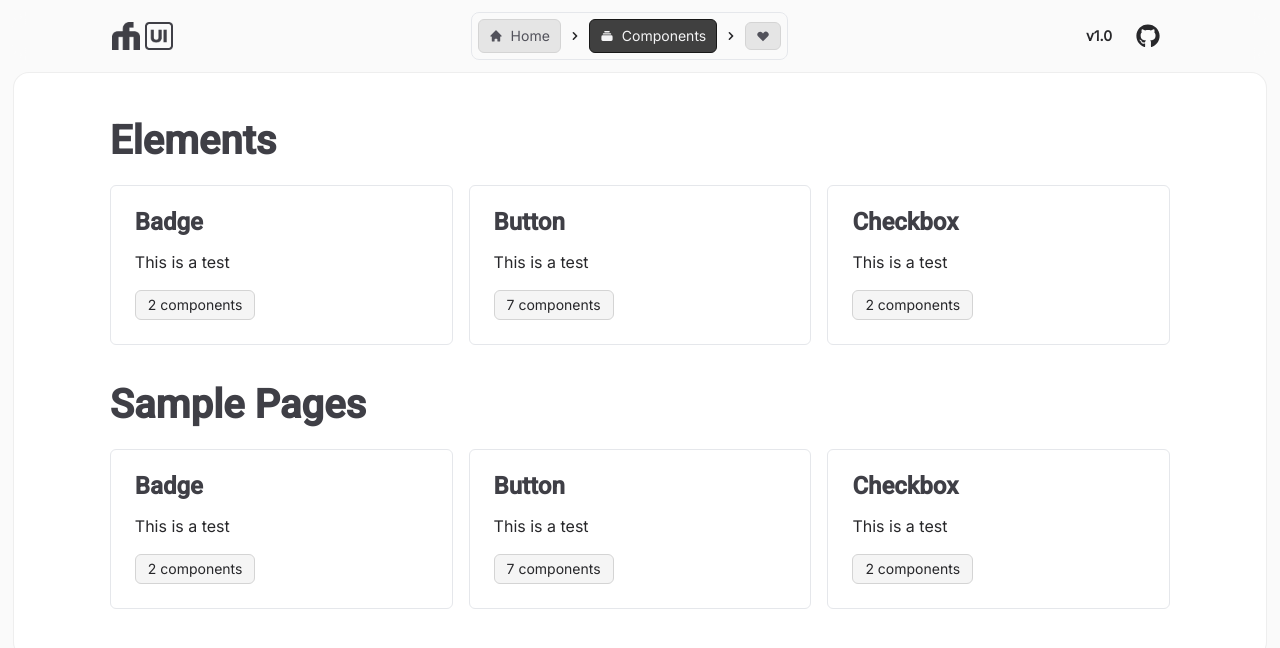
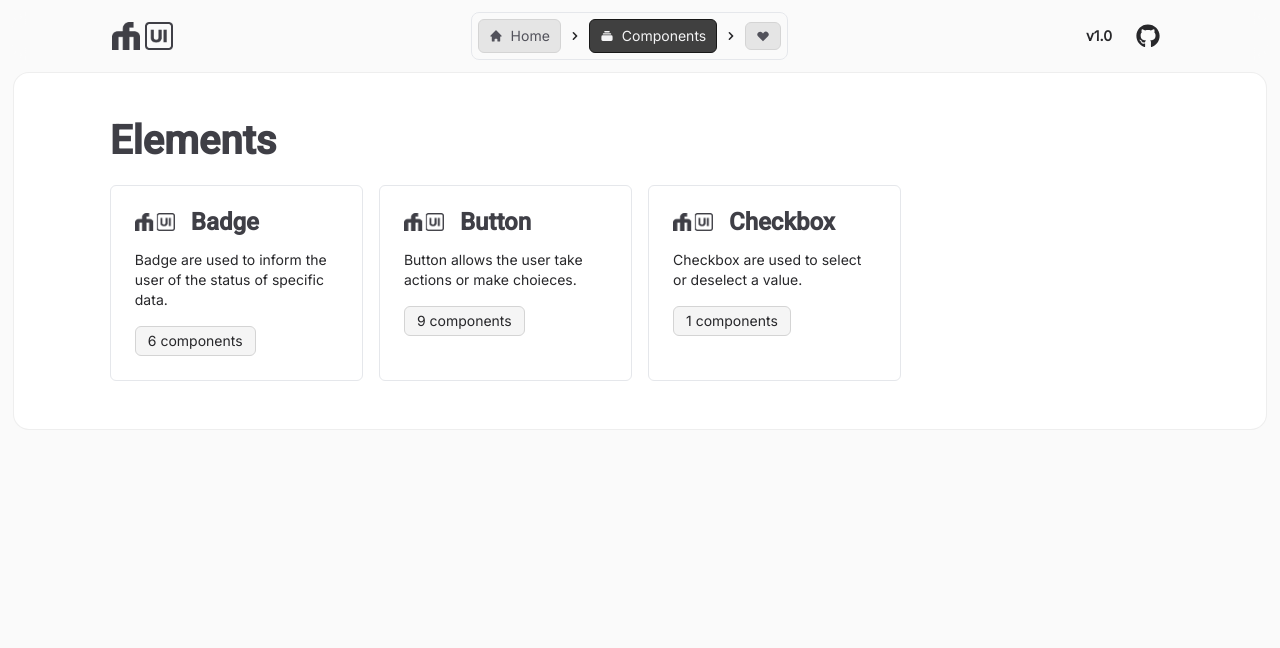
Before and after one commit to fwedwicc/fmUI, a React (Vite) app: page /components in a window 1280 px wide. Shown: the top 648 px of the page. Built offline with nearby package versions, Linux system fonts and the light colour scheme.

Commit message:
Updated the cards in components page to be dynamically

```diff
--- a/src/components/Card.jsx
+++ b/src/components/Card.jsx
@@ -1,12 +1,16 @@
 import React from 'react';
 import { Link } from 'react-router-dom';
+import { fmUILogo } from '../assets';
 
 const Card = ({ link, title, desc, numOfComps }) => {
   return (
     <Link to={link}>
-      <div className='border w-full p-6 rounded-md space-y-4 hover:shadow-lg transition duration-300 ease-in-out'>
-        <h1 className='text-[1.5rem] leading-none font-semibold'>{title}</h1>
-        <p>{desc}</p>
+      <div className='border w-full h-full p-6 rounded-md space-y-4 hover:shadow-lg transition duration-300 ease-in-out'>
+        <div className='flex items-center gap-4'>
+          <img src={fmUILogo} alt="fmUI Logo" className='w-10 h-auto' />
+          <h1 className='text-[1.5rem] leading-none font-semibold'>{title}</h1>
+        </div>
+        <p className='text-sm'>{desc}</p>
         <span className="inline-flex items-center rounded-md px-3 py-1 border border-neutral-300 bg-neutral-100 text-sm text-zinc-800">{`${numOfComps} components`}</span>
       </div>
     </Link>
--- a/src/constants/index.js
+++ b/src/constants/index.js
@@ -21,6 +21,8 @@ import {
 
 export const componentData = {
   badge: {
+    cardTitle: "Badge",
+    cardDescription: "Badge are used to inform the user of the status of specific data.",
     title: 'Badge Components',
     description: 'Utilize these fmUI badge components to effectively highlight and categorize information within your interface, providing visual cues and distinctions that enhance the clarity and organization of content.',
     tabs: [
@@ -33,6 +35,8 @@ export const componentData = {
     ]
   },
   button: {
+    cardTitle: "Button",
+    cardDescription: "Button allows the user take actions or make choieces.",
     title: 'Button Components',
     description: 'Utilize these fmUI button components to clearly present the various actions users can take within your interface, enhancing navigation and interaction by providing intuitive, visually distinct options for different functionalities.',
     tabs: [
@@ -48,6 +52,8 @@ export const componentData = {
     ]
   },
   checkbox: {
+    cardTitle: "Checkbox",
+    cardDescription: "Checkbox are used to select or deselect a value.",
     title: 'Checkbox',
     description: 'Sample checkbox component.',
     tabs: [
--- a/src/pages/Components.jsx
+++ b/src/pages/Components.jsx
@@ -1,6 +1,7 @@
 import { motion } from 'framer-motion';
 import React from 'react';
 import { Navbar, Card } from '../components';
+import { componentData } from '../constants';
 
 const Components = () => {
   return (
@@ -16,48 +17,16 @@ const Components = () => {
           <div className='space-y-10'>
             <div className='space-y-6'>
               <h1 className='text-[2.5rem] leading-none font-semibold'>Elements</h1>
-              <div className='grid lg:grid-cols-3 grid-cols-2 gap-4'>
-                <Card
-                  link={'/components/badge'}
-                  title={'Badge'}
-                  desc={'This is a test'}
-                  numOfComps={2}
-                />
-                <Card
-                  link={'/components/button'}
-                  title={'Button'}
-                  desc={'This is a test'}
-                  numOfComps={7}
-                />
-                <Card
-                  link={'/components/checkbox'}
-                  title={'Checkbox'}
-                  desc={'This is a test'}
-                  numOfComps={2}
-                />
-              </div>
-            </div>
-            <div className='space-y-6'>
-              <h1 className='text-[2.5rem] leading-none font-semibold'>Sample Pages</h1>
-              <div className='grid lg:grid-cols-3 grid-cols-2 gap-4'>
-                <Card
-                  link={'/components/badge'}
-                  title={'Badge'}
-                  desc={'This is a test'}
-                  numOfComps={2}
-                />
-                <Card
-                  link={'/components/button'}
-                  title={'Button'}
-                  desc={'This is a test'}
-                  numOfComps={7}
-                />
-                <Card
-                  link={'/components/checkbox'}
-                  title={'Checkbox'}
-                  desc={'This is a test'}
-                  numOfComps={2}
-                />
+              <div className='grid lg:grid-cols-4 grid-cols-2 gap-4'>
+                {Object.keys(componentData).map(key => (
+                  <Card
+                    key={key}
+                    link={`/components/${key}`}
+                    title={componentData[key].cardTitle}
+                    desc={componentData[key].cardDescription}
+                    numOfComps={componentData[key].tabs.length}
+                  />
+                ))}
               </div>
             </div>
           </div>
```
